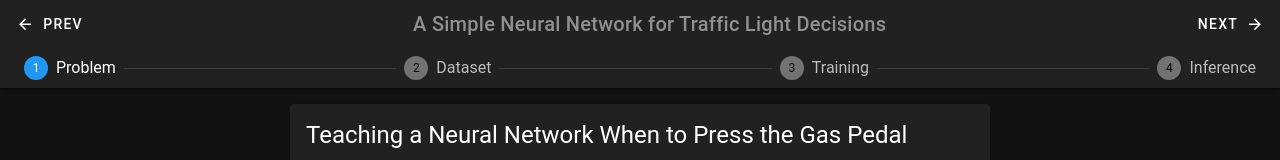
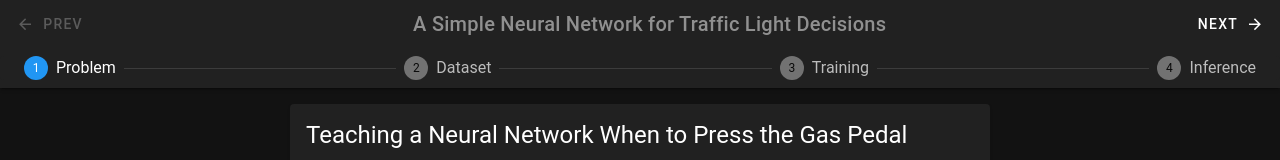
Before and after one commit to teknomistika/simple-neural-network-seven-segment-digit-recognition, a Vue app: page / in a window 1280 px wide. Shown: the top 160 px of the page. Built offline with nearby package versions, Linux system fonts and the light colour scheme; a small style sheet from the web is missing.

Commit message:
update container

```diff
--- a/src/App.vue
+++ b/src/App.vue
@@ -22,7 +22,7 @@ watch(currentStep, (step) => {
   <v-app theme="dark">
     <v-app-bar elevation="2" extended density="compact">
       <template #prepend>
-        <VBtn :disabled="!currentStep" @click="--currentStep" prepend-icon="mdi-arrow-left">Prev</VBtn>
+        <VBtn :disabled="currentStep <= 1" @click="--currentStep" prepend-icon="mdi-arrow-left">Prev</VBtn>
       </template>
       <template #append>
         <VBtn :disabled="currentStep == steps.length" @click="++currentStep" append-icon="mdi-arrow-right">Next</VBtn>
@@ -47,11 +47,18 @@ watch(currentStep, (step) => {
     </v-app-bar>
     <!-- Main Content -->
     <v-main>
-      <VWindow v-model="currentStep">
-        <VWindowItem :value="step.value" v-for="(step, i) of steps" :key="step.value">
-          <Component v-if="currentStep == step.value" :is="step.is" />
-        </VWindowItem>
-      </VWindow>
+      <v-container fluid style="height: calc(100vh - var(--v-layout-bottom) - var(--v-layout-top)); overflow-y: auto;">
+        <VWindow v-model="currentStep">
+          <VWindowItem :value="step.value" v-for="(step, i) of steps" :key="step.value">
+            <Component v-if="currentStep == step.value" :is="step.is" />
+          </VWindowItem>
+        </VWindow>
+      </v-container>
     </v-main>
   </v-app>
 </template>
+<style>
+html {
+  overflow-y: hidden !important;
+}
+</style>
--- a/src/pages/Step1Problem.vue
+++ b/src/pages/Step1Problem.vue
@@ -3,7 +3,6 @@
 </script>
 
 <template>
-    <v-container>
     <!-- <traffic-light with-sliders /> -->
     <v-card max-width="700px" class="ma-auto">
         <v-card-text class="text-justify">
@@ -119,7 +118,6 @@
 
         </v-card-text>
     </v-card>
-    </v-container>
 </template>
 
 <style scoped>
--- a/src/pages/Step2Dataset.vue
+++ b/src/pages/Step2Dataset.vue
@@ -59,7 +59,7 @@ const dialog = ref(false)
             <v-btn color="success" @click="dialog = true" prependIcon="mdi-image-plus">Add</v-btn>
         </template>
     </VAppBar>
-    <v-container fluid>
+
     <VDialog v-model="dialog" :maxWidth="600">
         <Drawer @segments="onSegments" />
     </VDialog>
@@ -75,5 +75,4 @@ const dialog = ref(false)
             </v-sheet>
         </v-col>
     </v-row>
-    </v-container>
 </template>
--- a/src/pages/Step3Training.vue
+++ b/src/pages/Step3Training.vue
@@ -19,7 +19,6 @@
                 prependIcon="mdi-play">START</v-btn>
         </template>
     </VAppBar>
-    <v-container fluid>
     <!-- <VProgressLinear color="primary" absolute v-if="training" indeterminate /> -->
     <v-row>
         <v-col>
@@ -47,7 +46,6 @@
             </tbody>
         </table>
     </v-sheet>
-    </v-container>
 </template>
 
 <script setup lang="ts">
--- a/src/pages/Step4Inference.vue
+++ b/src/pages/Step4Inference.vue
@@ -6,14 +6,11 @@
             <v-btn color="success" prependIcon="mdi-image-plus">Add</v-btn>
         </template> -->
     </VAppBar>
-    <v-container fluid>
-        <VProgressLinear color="primary" absolute v-if="loading" indeterminate />
-
-        <v-row>
-            <v-col>
-            </v-col>
-        </v-row>
-    </v-container>
+    <!-- <VProgressLinear color="primary" absolute v-if="loading" indeterminate /> -->
+    <v-row>
+        <v-col>
+        </v-col>
+    </v-row>
 </template>
 
 <script setup lang="ts">
```
Lines whose indentation alone changed are shown as unchanged.
